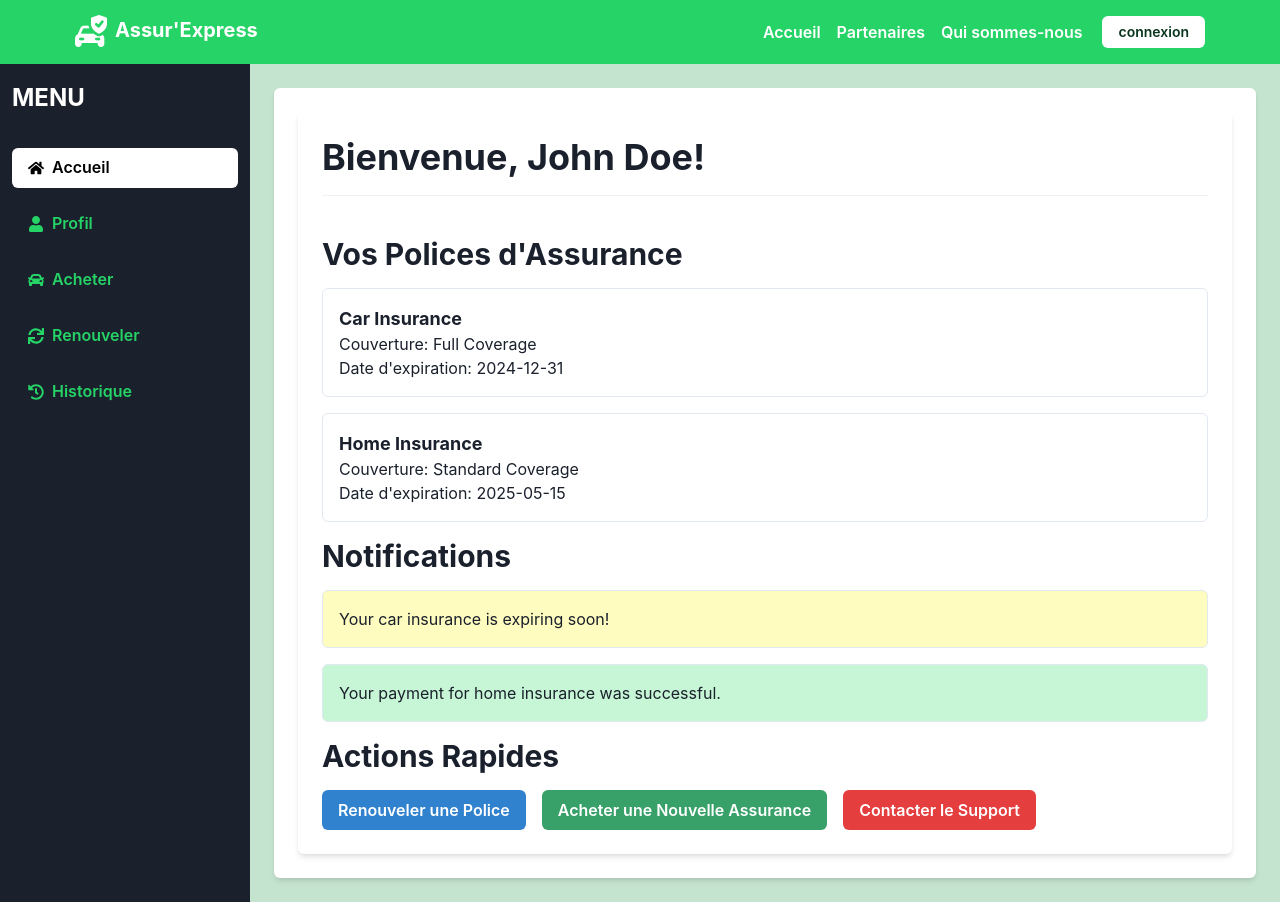
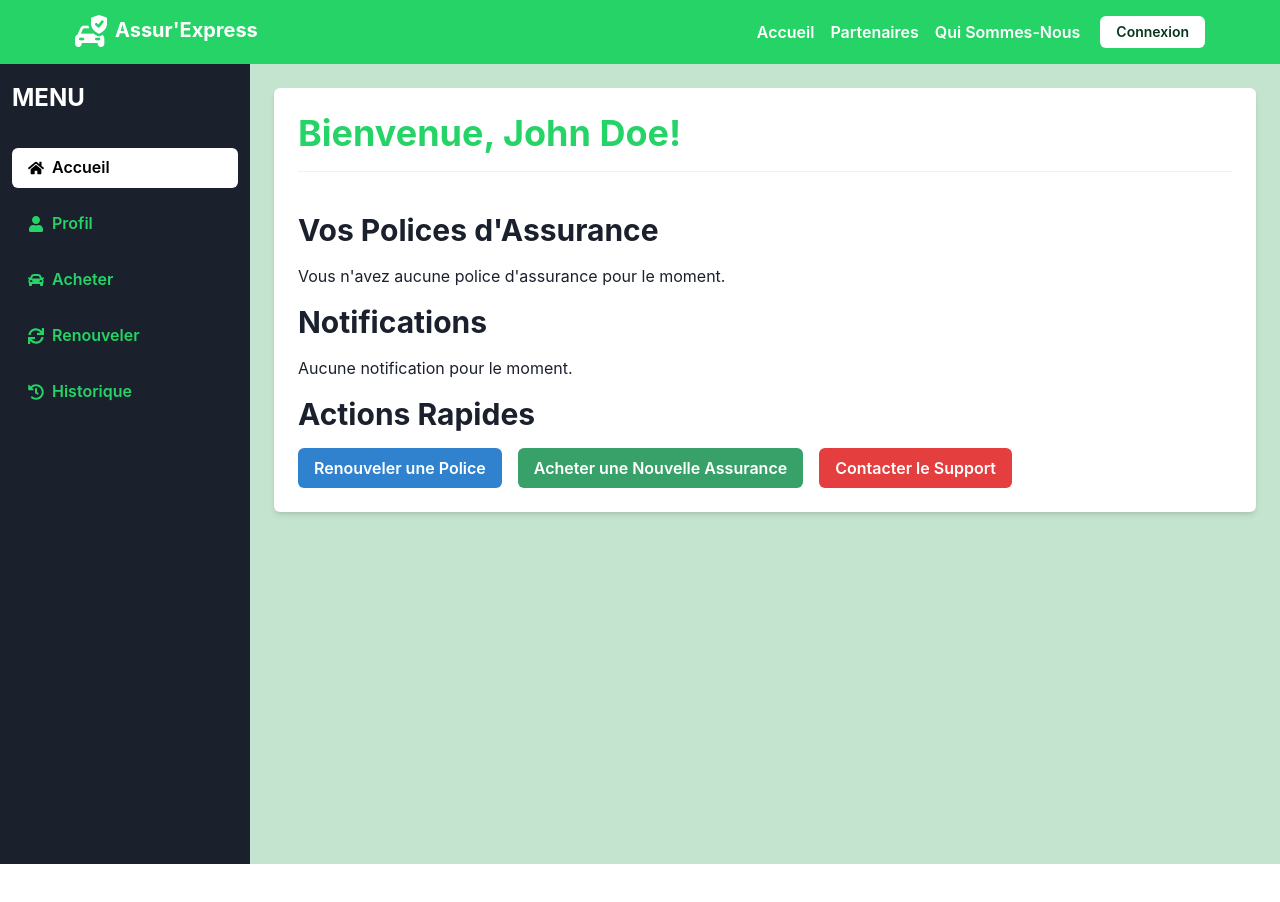
Before and after one commit to XMAN-MHD/asssurExpress, a React (Vite) app in the folder frontend/: page /dashboard in a window 1280 px wide. After the commit the page ends 864 px from the top, so only its background shows below. Built offline with nearby package versions, Linux system fonts and the light colour scheme.

Commit message:
Dashbord Home view completed!

```diff
--- a/frontend/src/components/DashboardHome.jsx
+++ b/frontend/src/components/DashboardHome.jsx
@@ -1,53 +1,94 @@
 import React from 'react';
-import { Box, Heading, Text, Button, VStack, Divider, HStack } from '@chakra-ui/react';
+import { Box, Heading, Text, Button, VStack, Divider, Flex, useColorModeValue } from '@chakra-ui/react';
 
 const DashboardHome = () => {
   // Mock data for the user's policies and activities
   const userName = 'John Doe';
   const policies = [
-    { id: 1, type: 'Car Insurance', coverage: 'Full Coverage', expiration: '2024-12-31' },
-    { id: 2, type: 'Home Insurance', coverage: 'Standard Coverage', expiration: '2025-05-15' },
-  ];
-  const activities = [
-    { id: 1, description: 'Claim submitted for car accident', date: '2024-06-20' },
-    { id: 2, description: 'Renewed home insurance policy', date: '2024-05-01' },
-  ];
-  const notifications = [
-    { id: 1, message: 'Your car insurance is expiring soon!', type: 'warning' },
-    { id: 2, message: 'Your payment for home insurance was successful.', type: 'success' },
-  ];
+
+  ]; // Empty policies array for demonstration
+
+  const bgColor = useColorModeValue('white', 'gray.700');
+  const primaryColor = useColorModeValue('primary.500', 'primary.200');
+  const notificationBg = (type) => type === 'warning' ? 'yellow.100' : type === 'success' ? 'green.100' : 'red.100';
+
+  const isPolicyExpired = (expirationDate) => {
+    const today = new Date();
+    const expiration = new Date(expirationDate);
+    return expiration < today;
+  };
+
+  const isPolicyExpiringSoon = (expirationDate) => {
+    const today = new Date();
+    const expiration = new Date(expirationDate);
+    const timeDiff = expiration - today;
+    const daysDiff = timeDiff / (1000 * 3600 * 24);
+    return daysDiff <= 30 && daysDiff > 0;
+  };
+
+  const notifications = [];
+
+  policies.forEach(policy => {
+    if (isPolicyExpired(policy.expiration)) {
+      notifications.push({
+        id: notifications.length + 1,
+        message: `Votre assurance ${policy.brand} ${policy.model} est expirée!`,
+        type: 'danger',
+      });
+    } else if (isPolicyExpiringSoon(policy.expiration)) {
+      notifications.push({
+        id: notifications.length + 1,
+        message: `Votre assurance ${policy.brand} ${policy.model} expire bientôt!`,
+        type: 'warning',
+      });
+    } else {
+      notifications.push({
+        id: notifications.length + 1,
+        message: `Votre assurance ${policy.brand} ${policy.model} est active.`,
+        type: 'success',
+      });
+    }
+  });
 
   return (
-    <Box p="6" bg="white" rounded="md" shadow="md">
-      <Heading as="h1" size="xl" mb="4">Bienvenue, {userName}!</Heading>
-      <Divider mb="10" />
+    <Box p={6} bg={bgColor} rounded="md" shadow="md">
+      <Heading as="h1" size="xl" mb={4} color={primaryColor}>Bienvenue, {userName}!</Heading>
+      <Divider mb={10} />
 
-      <Heading as="h3" size="lg" mb="4">Vos Polices d'Assurance</Heading>
-      <VStack align="start" spacing="4" mb="4">
+      <Heading as="h2" size="lg" mb={4}>Vos Polices d'Assurance</Heading>
+      {policies.length === 0 ? (
+        <Text mb={4}>Vous n'avez aucune police d'assurance pour le moment.</Text>
+      ) : (
+        <VStack align="start" spacing={4} mb={4}>
           {policies.map(policy => (
-          <Box key={policy.id} p="4" borderWidth="1px" borderRadius="md" width="100%">
-            <Text fontSize="lg" fontWeight="bold">{policy.type}</Text>
-            <Text>Couverture: {policy.coverage}</Text>
+            <Box key={policy.id} p={4} borderWidth="1px" borderRadius="md" width="100%" bg="beige">
+              <Text fontSize="lg" fontWeight="bold">{policy.brand} {policy.model}</Text>
+              <Text>Date de délivrance: {policy.deliverance}</Text>
               <Text>Date d'expiration: {policy.expiration}</Text>
             </Box>
           ))}
         </VStack>
+      )}
 
-      <Heading as="h3" size="lg" mb="4">Notifications</Heading>
-      <VStack align="start" spacing="4" mb="4">
+      <Heading as="h2" size="lg" mb={4}>Notifications</Heading>
+      {notifications.length === 0 ? (
+        <Text mb={4}>Aucune notification pour le moment.</Text>
+      ) : (
+        <VStack align="start" spacing={4} mb={4}>
           {notifications.map(notification => (
-          <Box key={notification.id} p="4" borderWidth="1px" borderRadius="md" width="100%" bg={notification.type === 'warning' ? 'yellow.100' : 'green.100'}>
+            <Box key={notification.id} p={4} borderWidth="1px" borderRadius="md" width="100%" bg={notificationBg(notification.type)}>
               <Text>{notification.message}</Text>
             </Box>
           ))}
         </VStack>
+      )}
 
-      <Heading as="h3" size="lg" mb="4">Actions Rapides</Heading>
-      <HStack spacing="4">
-        <Button colorScheme="blue">Renouveler une Police</Button>
-        <Button colorScheme="green">Acheter une Nouvelle Assurance</Button>
+      <Heading as="h2" size="lg" mb={4}>Actions Rapides</Heading>
+      <Flex flexDirection={{ base: 'column', lg: 'row' }}>
+        <Button colorScheme="blue" mb={{ base: 4, lg: 0 }} mr={{ base: 0, lg: 4 }}>Renouveler une Police</Button>
+        <Button colorScheme="green" mb={{ base: 4, lg: 0 }} mr={{ base: 0, lg: 4 }}>Acheter une Nouvelle Assurance</Button>
         <Button colorScheme="red">Contacter le Support</Button>
-      </HStack>
+      </Flex>
     </Box>
   );
 };
--- a/frontend/src/components/HomeHero.jsx
+++ b/frontend/src/components/HomeHero.jsx
@@ -60,8 +60,10 @@ const Hero = () => {
           fontSize={{ base: 'lg', md: 'xl' }}
           mb={6}
           color="white"
+          textAlign={{base: 'justify', lg: 'start'}}
+          w={{base: "100%", lg: "50%"}}
         >
-          Votre partenaire de confiance pour tous vos besoins <br />en assurance. Nous fournissons des services rapides <br />et fiables pour assurer votre tranquillité d'esprit.
+          Votre partenaire de confiance pour tous vos besoins en assurance. Nous fournissons des services rapides et fiables pour assurer votre tranquillité d'esprit.
         </Text>
         {/* Button to navigate to the signup page */}
         <Button
--- a/frontend/src/components/NavBar.jsx
+++ b/frontend/src/components/NavBar.jsx
@@ -29,15 +29,11 @@ const NavBar = () => {
   // Use react router hooks
   const dispatch = useDispatch();
   const location = useLocation();
-
+  const navigate = useNavigate()
 
   // Get some slices from the store
   const { user } = useSelector((state) => state.auth);
   const { handleMenu } = useSelector((state) => state.dashboard);
-
-
-  // set up useNavigate to redirect user
-  const navigate = useNavigate()
 
   // Function to handle user logout
   const handleLogout = () => {
@@ -54,6 +50,16 @@ const NavBar = () => {
   return (
     <Box bg="primary.500" zIndex={1} px={{ md: '59' }}>
       <Flex h={16} alignItems="center" justifyContent="space-between" px={4}>
+        {/* Logo and brand name */}
+        <HStack spacing={20} alignItems="center">
+           <Flex gap={2} as={RouterLink} to="/">
+            <Image src={logo} alt="logo" boxSize={8} />
+            <Text fontWeight="bold" mb={1} color="white" fontSize={20}>
+              Assur'Express
+            </Text>
+          </Flex>
+        </HStack>
+
         {/* Menu button for mobile view */}
         {
           location.pathname !== '/dashboard' && (
@@ -65,7 +71,6 @@ const NavBar = () => {
               _hover={{ bg: 'transparent' }}
               onClick={isOpen ? onClose : onOpen}
               bg="transparent"
-              marginRight={"20px"}
             />
           )
         }
@@ -85,21 +90,12 @@ const NavBar = () => {
           )
         }
 
-        {/* Logo and brand name */}
-        <HStack spacing={20} alignItems="center" ml={[-10, 0]}>
-           <Flex gap={2} as={RouterLink} to="/">
-            <Image src={logo} alt="logo" boxSize={8} />
-            <Text fontWeight="bold" mb={1} color="white" fontSize={20}>
-              Assur'Express
-            </Text>
-          </Flex>
-        </HStack>
-
         {/* Navigation links and Profile */}
         <Flex
           alignItems="center"
           justifyContent={"flex-end"}
           flexBasis={"80%"}
+          display={{base: 'none', md: 'flex'}}
         >
           {/* Navigation links for desktop view */}
           <HStack as="nav" spacing={4} display={{ base: 'none', md: 'flex' }} marginRight={"20px"}>
@@ -131,7 +127,7 @@ const NavBar = () => {
               _hover={{ textDecoration: 'none' }}
               _activeLink={{ color: 'primary.800', bg: 'white', p: 1, borderRadius: 5 }}
             >
-              Qui sommes-nous
+              Qui Sommes-Nous
             </Link>
           </HStack>
 
@@ -161,14 +157,14 @@ const NavBar = () => {
                   _hover={{ bg: 'primary.100' }}
                   _focus={{ bg: 'primary.100' }}
                 >
-                  Mon compte
+                  Mon Compte
                 </MenuItem>
                 <MenuItem
                   onClick={handleLogout}
                   _hover={{ bg: 'primary.100' }}
                   _focus={{ bg: 'primary.100' }}
                 >
-                  Se déconnecter
+                  Se Déconnecter
                 </MenuItem>
               </MenuList>
             </Menu>
@@ -184,7 +180,7 @@ const NavBar = () => {
               size={'xs'}
               fontSize={[12, 14]}
             >
-              connexion
+              Connexion
             </Button>
           )}
         </Flex>
@@ -215,24 +211,66 @@ const NavBar = () => {
             </Link>
             <Link
               as={RouterNavLink}
+              to="/partner"
+              _hover={{ bg: 'primary.100' }}
+              px={2}
+              onClick={onClose}
+              color={'primary.800'}
+            >
+              Devenir Partenaire
+            </Link>
+            <Link
+              as={RouterNavLink}
               to="/about"
               _hover={{ bg: 'primary.100' }}
               px={2}
               onClick={onClose}
               color={'primary.800'}
             >
-              Qui sommes-nous
+              Qui Sommes-Nous
             </Link>
+            {
+              !user && (
                 <Link
                   as={RouterNavLink}
-              to="/partner"
+                  to="/signin"
                   _hover={{ bg: 'primary.100' }}
                   px={2}
+                  color={'primary.800'}
                   onClick={onClose}
+                >
+                  Se Connecter
+                </Link>
+              )
+            }
+            {
+              user && (
+                <Link
+                  as={RouterNavLink}
+                  to="/dashboard"
+                  _hover={{ bg: 'primary.100' }}
+                  px={2}
                   color={'primary.800'}
+                  onClick={onClose}
                 >
-              Devenir partenaire
+                  Mon Compte
                 </Link>
+              )
+            }
+            {
+              user && (
+                <Link
+                  as={RouterNavLink}
+                  to="/"
+                  _hover={{ bg: 'primary.100' }}
+                  px={2}
+                  color={'primary.800'}
+                  onClick={handleLogout}
+                >
+                  Se Déconnecter
+                </Link>
+              )
+            }
           </Flex>
         </Box>
       )}
--- a/frontend/src/components/pages/Dashboard.jsx
+++ b/frontend/src/components/pages/Dashboard.jsx
@@ -1,8 +1,9 @@
 import React, { useState } from 'react';
-import { NavLink as RouterNavLink } from 'react-router-dom';
+import { NavLink as RouterNavLink, useNavigate } from 'react-router-dom';
 import { Box, Flex, VStack, Text, Button, Divider } from '@chakra-ui/react';
-import { FaHome, FaUser, FaCar, FaSync, FaHistory } from 'react-icons/fa';
-import { useSelector } from 'react-redux';
+import { FaHome, FaUser, FaCar, FaSync, FaHistory, FaSignOutAlt } from 'react-icons/fa';
+import { useDispatch, useSelector } from 'react-redux';
+import { logout } from '../../features/auth/authSlice';
 import Home from '../DashboardHome';
 import Profile from '../DashboardProfile';
 import Purchase from '../DashboardPurchase';
@@ -31,8 +32,18 @@ const Dashboard = () => {
 
   const { handleMenu } = useSelector(state => state.dashboard);
 
+  // Use react router hooks
+  const dispatch = useDispatch();
+  const navigate = useNavigate()
+
+  // Function to handle user logout
+  const handleLogout = () => {
+    dispatch(logout());
+    navigate('/')
+  };
+
   return (
-    <Flex >
+    <Flex height={"100vh"}>
 
       {/** Desktop sidebar menu */}
       <Box
@@ -173,14 +184,23 @@ const Dashboard = () => {
               >
                 Historique
               </Button>
+              <Button
+                leftIcon={<FaSignOutAlt />}
+                variant="ghost"
+                justifyContent="flex-start"
+                width="100%"
+                onClick={handleLogout}
+              >
+                Déconnexion
+              </Button>
             </VStack>
           </Box>
         )
       }
 
       {/** Main content  */}
-      <Box flex="1" bg="primary.100" p="6">
-        <Box bg="white" p="6" rounded="md" shadow="md">
+      <Box flex="1" bg="primary.100" p={{base: 2, md: 6}}>
+        <Box>
           {/* <Text fontSize="2xl" fontWeight="bold" mb="4">Bienvenue sur votre tableau de bord</Text>
           <Divider mb="4" /> */}
           {renderContent()}
--- a/frontend/src/components/pages/Home.jsx
+++ b/frontend/src/components/pages/Home.jsx
@@ -2,7 +2,7 @@ import React, { Suspense } from 'react';
 import Hero from '../HomeHero'; // importing Hero component
 import Services from '../HomeServices'; // importing Services component
 import HowItWorks from '../HomeHowItWorks'; // importing HowItWorks component
-import NeedHelp from '../dashboard/HomeNeedHelp'; // importing NeedHelp component
+import NeedHelp from '../HomeNeedHelp'; // importing NeedHelp component
 import Footer from '../Footer'; // importing Footer component
 import ErrorBoundary from '../ErrorBoundary';
 
--- a/frontend/src/theme.js
+++ b/frontend/src/theme.js
@@ -3,7 +3,6 @@ import { extendTheme, withDefaultColorScheme } from '@chakra-ui/react';
 
 const colors = {
   primary: {
-    main: '#25D366',
     50: '#e3f2ec',
     100: '#c5e4cf',
     200: '#a2d4b0',
```
Also changed, not shown: frontend/src/App.jsx (+7 -6 lines), frontend/src/components/HomeHowItWorks.jsx (+17 -4 lines), frontend/src/components/HomeNeedHelp.jsx (renamed from frontend/src/components/dashboard/HomeNeedHelp.jsx, +14 -1 lines), frontend/src/components/HomeServices.jsx (+11 -7 lines), frontend/src/components/pages/NotFound.jsx (added, +26 -0 lines), frontend/src/assets/images/404.jpg (added). Lines whose indentation alone changed are shown as unchanged.
